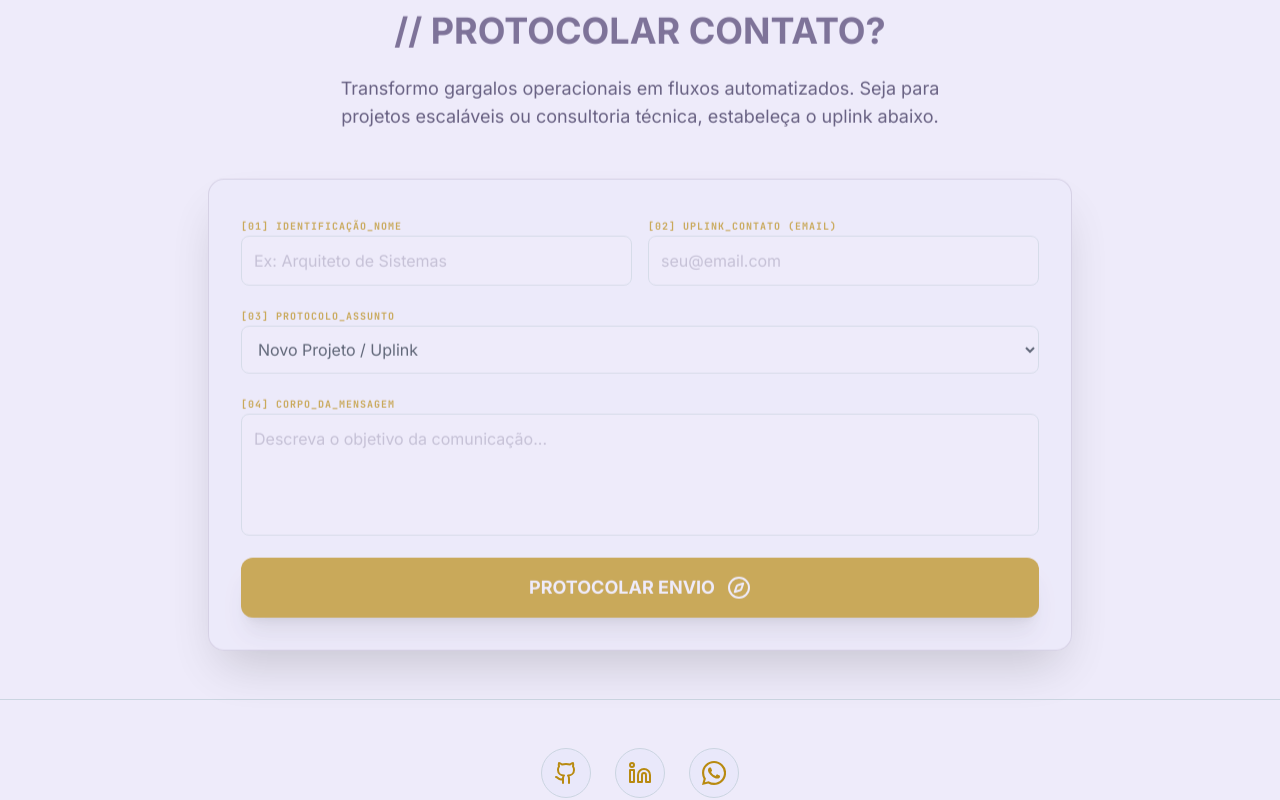
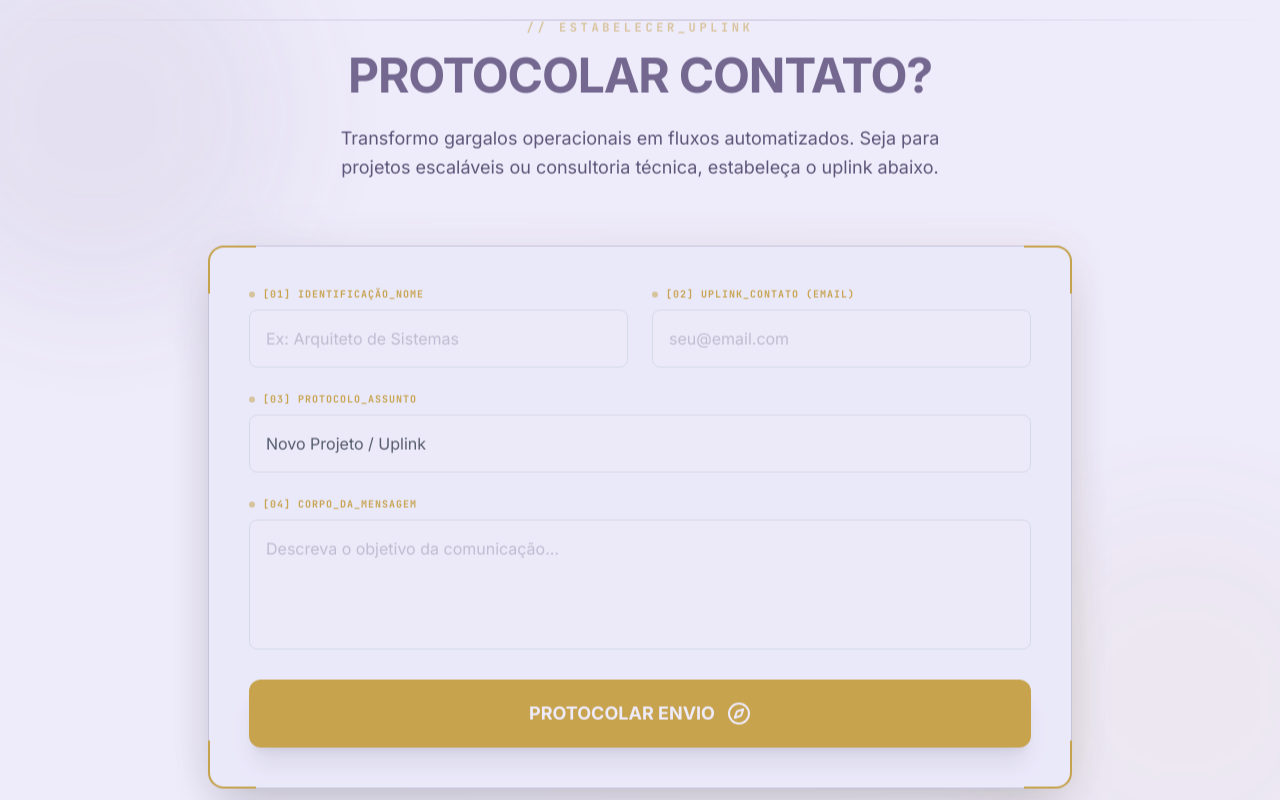
Before and after one commit to slepdesenvolve/portfolio-engineering, a React (Vite) app: page / in a window 1280 px wide. Shown: the part 4740-5540 px from the top of the page. Built offline with nearby package versions, Linux system fonts and the light colour scheme.

Commit message:
style: optimize background contrast and global theme consistency

```diff
--- a/src/components/ContactForm.tsx
+++ b/src/components/ContactForm.tsx
@@ -9,16 +9,15 @@ export const ContactForm: React.FC = () => {
     setStatus('SENDING');
 
     const form = e.currentTarget;
-  const formData = new FormData(form);
-  // Converte FormData para objeto simples
-  const data = Object.fromEntries(formData.entries());
+    const data = new FormData(form);
 
     try {
-    const response = await fetch('https://formspree.io/f/xvzwppzr', {
+      // Formspree como endpoint padrão (Gratuito e fácil de configurar)
+      // O usuário só precisa trocar o ID depois ou usar o email direto
+      const response = await fetch('https://formspree.io/f/ricardonogueira.dev@gmail.com', {
         method: 'POST',
-      body: JSON.stringify(data), // Envia como JSON string
+        body: data,
         headers: {
-        'Content-Type': 'application/json', // Obrigatório ao enviar JSON
           'Accept': 'application/json'
         }
       });
@@ -27,12 +26,9 @@ export const ContactForm: React.FC = () => {
         setStatus('SUCCESS');
         form.reset();
       } else {
-      const errorData = await response.json();
-      console.error("Erro Formspree:", errorData);
         setStatus('ERROR');
       }
     } catch (error) {
-    console.error("Erro na requisição:", error);
       setStatus('ERROR');
     }
   };
@@ -58,10 +54,22 @@ export const ContactForm: React.FC = () => {
   }
 
   return (
-    <form onSubmit={handleSubmit} className="space-y-4 text-left bg-bg-card/50 p-6 md:p-8 rounded-2xl border border-primary/20 backdrop-blur-sm shadow-2xl">
-      <div className="grid md:grid-cols-2 gap-4">
+    <div className="relative group">
+      {/* Efeito de brilho externo mais sutil e alinhado */}
+      <div className="absolute inset-0 bg-gradient-to-r from-secondary to-accent rounded-2xl blur-xl opacity-10 group-hover:opacity-25 transition duration-1000"></div>
+
+      <div className="relative bg-bg-card rounded-2xl shadow-2xl border border-secondary/40">
+        {/* Elementos decorativos de canto - Alinhamento absoluto garantido */}
+        <div className="absolute -top-[1px] -left-[1px] w-12 h-12 border-t-2 border-l-2 border-accent rounded-tl-2xl pointer-events-none z-10"></div>
+        <div className="absolute -top-[1px] -right-[1px] w-12 h-12 border-t-2 border-r-2 border-accent rounded-tr-2xl pointer-events-none z-10"></div>
+        <div className="absolute -bottom-[1px] -left-[1px] w-12 h-12 border-b-2 border-l-2 border-accent rounded-bl-2xl pointer-events-none z-10"></div>
+        <div className="absolute -bottom-[1px] -right-[1px] w-12 h-12 border-b-2 border-r-2 border-accent rounded-br-2xl pointer-events-none z-10"></div>
+
+        <form onSubmit={handleSubmit} className="relative space-y-6 text-left p-6 md:p-10">
+          <div className="grid md:grid-cols-2 gap-6">
           <div className="space-y-2">
-          <label htmlFor="name" className="mono text-[10px] text-accent uppercase tracking-widest font-bold">
+            <label htmlFor="name" className="mono text-[10px] text-accent uppercase tracking-widest font-bold flex items-center gap-2">
+              <span className="w-1.5 h-1.5 bg-accent rounded-full animate-pulse"></span>
               [01] IDENTIFICAÇÃO_NOME
             </label>
             <input
@@ -70,11 +78,12 @@ export const ContactForm: React.FC = () => {
               id="name"
               name="name"
               placeholder="Ex: Arquiteto de Sistemas"
-            className="w-full bg-bg-base border border-border-main focus:border-accent p-3 rounded-lg text-text-main outline-none transition-all placeholder:text-text-muted/30"
+              className="w-full bg-bg-base/50 border border-border-main focus:border-accent p-4 rounded-lg text-text-main outline-none transition-all placeholder:text-text-muted/30 focus:bg-bg-base"
             />
           </div>
           <div className="space-y-2">
-          <label htmlFor="email" className="mono text-[10px] text-accent uppercase tracking-widest font-bold">
+            <label htmlFor="email" className="mono text-[10px] text-accent uppercase tracking-widest font-bold flex items-center gap-2">
+              <span className="w-1.5 h-1.5 bg-accent rounded-full animate-pulse"></span>
               [02] UPLINK_CONTATO (EMAIL)
             </label>
             <input
@@ -83,19 +92,20 @@ export const ContactForm: React.FC = () => {
               id="email"
               name="email"
               placeholder="seu@email.com"
-            className="w-full bg-bg-base border border-border-main focus:border-accent p-3 rounded-lg text-text-main outline-none transition-all placeholder:text-text-muted/30"
+              className="w-full bg-bg-base/50 border border-border-main focus:border-accent p-4 rounded-lg text-text-main outline-none transition-all placeholder:text-text-muted/30 focus:bg-bg-base"
             />
           </div>
         </div>
 
         <div className="space-y-2">
-        <label htmlFor="subject" className="mono text-[10px] text-accent uppercase tracking-widest font-bold">
+          <label htmlFor="subject" className="mono text-[10px] text-accent uppercase tracking-widest font-bold flex items-center gap-2">
+            <span className="w-1.5 h-1.5 bg-accent rounded-full animate-pulse"></span>
             [03] PROTOCOLO_ASSUNTO
           </label>
           <select
             id="subject"
             name="subject"
-          className="w-full bg-bg-base border border-border-main focus:border-accent p-3 rounded-lg text-text-main outline-none transition-all"
+            className="w-full bg-bg-base/50 border border-border-main focus:border-accent p-4 rounded-lg text-text-main outline-none transition-all appearance-none cursor-pointer focus:bg-bg-base"
           >
             <option value="projeto">Novo Projeto / Uplink</option>
             <option value="consultoria">Consultoria Técnica</option>
@@ -105,7 +115,8 @@ export const ContactForm: React.FC = () => {
         </div>
 
         <div className="space-y-2">
-        <label htmlFor="message" className="mono text-[10px] text-accent uppercase tracking-widest font-bold">
+          <label htmlFor="message" className="mono text-[10px] text-accent uppercase tracking-widest font-bold flex items-center gap-2">
+            <span className="w-1.5 h-1.5 bg-accent rounded-full animate-pulse"></span>
             [04] CORPO_DA_MENSAGEM
           </label>
           <textarea
@@ -114,37 +125,41 @@ export const ContactForm: React.FC = () => {
             name="message"
             rows={4}
             placeholder="Descreva o objetivo da comunicação..."
-          className="w-full bg-bg-base border border-border-main focus:border-accent p-3 rounded-lg text-text-main outline-none transition-all resize-none placeholder:text-text-muted/30"
+            className="w-full bg-bg-base/50 border border-border-main focus:border-accent p-4 rounded-lg text-text-main outline-none transition-all resize-none placeholder:text-text-muted/30 focus:bg-bg-base"
           ></textarea>
         </div>
 
         <button
           type="submit"
           disabled={status === 'SENDING'}
-        className={`w-full py-4 rounded-xl font-black text-lg flex items-center justify-center gap-3 transition-all shadow-xl ${
+          className={`w-full py-5 rounded-xl font-black text-lg flex items-center justify-center gap-3 transition-all shadow-xl relative overflow-hidden group/btn ${
             status === 'SENDING'
             ? 'bg-bg-card text-text-muted cursor-not-allowed border border-border-main'
-          : 'bg-accent text-bg-base hover:bg-primary hover:scale-[1.02] active:scale-95'
+            : 'bg-accent text-bg-base hover:bg-primary hover:scale-[1.01] active:scale-95'
           }`}
         >
           {status === 'SENDING' ? (
             <>
               <div className="w-5 h-5 border-2 border-text-muted border-t-transparent rounded-full animate-spin"></div>
-            PROCESSANDO...
+              PROCESSANDO_SINAL...
             </>
           ) : (
             <>
-            PROTOCOLAR ENVIO
-            <RuneIcon type="compass" className="w-6 h-6" />
+              <span className="relative z-10">PROTOCOLAR ENVIO</span>
+              <RuneIcon type="compass" className="w-6 h-6 relative z-10 group-hover/btn:rotate-45 transition-transform" />
+              <div className="absolute inset-0 bg-gradient-to-r from-transparent via-white/20 to-transparent -translate-x-full group-hover/btn:animate-shimmer"></div>
             </>
           )}
         </button>
 
         {status === 'ERROR' && (
-        <p className="text-red-500 text-xs mono text-center mt-2 animate-pulse">
+          <div className="flex items-center justify-center gap-2 text-red-500 text-xs mono mt-4 animate-pulse">
+            <span className="w-2 h-2 bg-red-500 rounded-full"></span>
             !! ERRO NA TRANSMISSÃO. TENTE NOVAMENTE OU USE O EMAIL DIRETO. !!
-        </p>
+          </div>
         )}
       </form>
+    </div>
+  </div>
   );
 };
--- a/src/pages/Home.tsx
+++ b/src/pages/Home.tsx
@@ -336,19 +336,22 @@ const Home: React.FC = () => {
         ========================================================================
       */}
 
-      <ScrollAnimatedSection
-        id="contact"
-        className="py-20 bg-bg-base border-t border-border-main"
-      >
-        <div className="max-w-4xl mx-auto px-4">
-          <div className="text-center mb-12">
-            <h2 className="text-4xl font-bold text-primary mb-6">
-              // PROTOCOLAR CONTATO?
+      <ScrollAnimatedSection id="contact" className="py-24 bg-bg-base relative overflow-hidden">
+        {/* Elementos de fundo decorativos */}
+        <div className="absolute top-0 left-0 w-full h-px bg-gradient-to-r from-transparent via-secondary/50 to-transparent"></div>
+        <div className="absolute -top-24 -left-24 w-96 h-96 bg-secondary/10 rounded-full blur-3xl pointer-events-none"></div>
+        <div className="absolute -bottom-24 -right-24 w-96 h-96 bg-accent/5 rounded-full blur-3xl pointer-events-none"></div>
+
+        <div className="max-w-4xl mx-auto px-4 relative z-10">
+          <div className="text-center mb-16">
+            <span className="mono text-accent text-xs font-bold tracking-[0.3em] uppercase mb-4 block animate-pulse">
+              // ESTABELECER_UPLINK
+            </span>
+            <h2 className="text-4xl md:text-5xl font-black text-primary mb-6 tracking-tight">
+              PROTOCOLAR CONTATO?
             </h2>
-            <p className="text-text-muted text-lg max-w-2xl mx-auto">
-              Transformo gargalos operacionais em fluxos automatizados. Seja
-              para projetos escaláveis ou consultoria técnica, estabeleça o
-              uplink abaixo.
+            <p className="text-text-muted text-lg max-w-2xl mx-auto leading-relaxed">
+              Transformo gargalos operacionais em fluxos automatizados. Seja para projetos escaláveis ou consultoria técnica, estabeleça o uplink abaixo.
             </p>
           </div>
 
```
Lines whose indentation alone changed are shown as unchanged.
